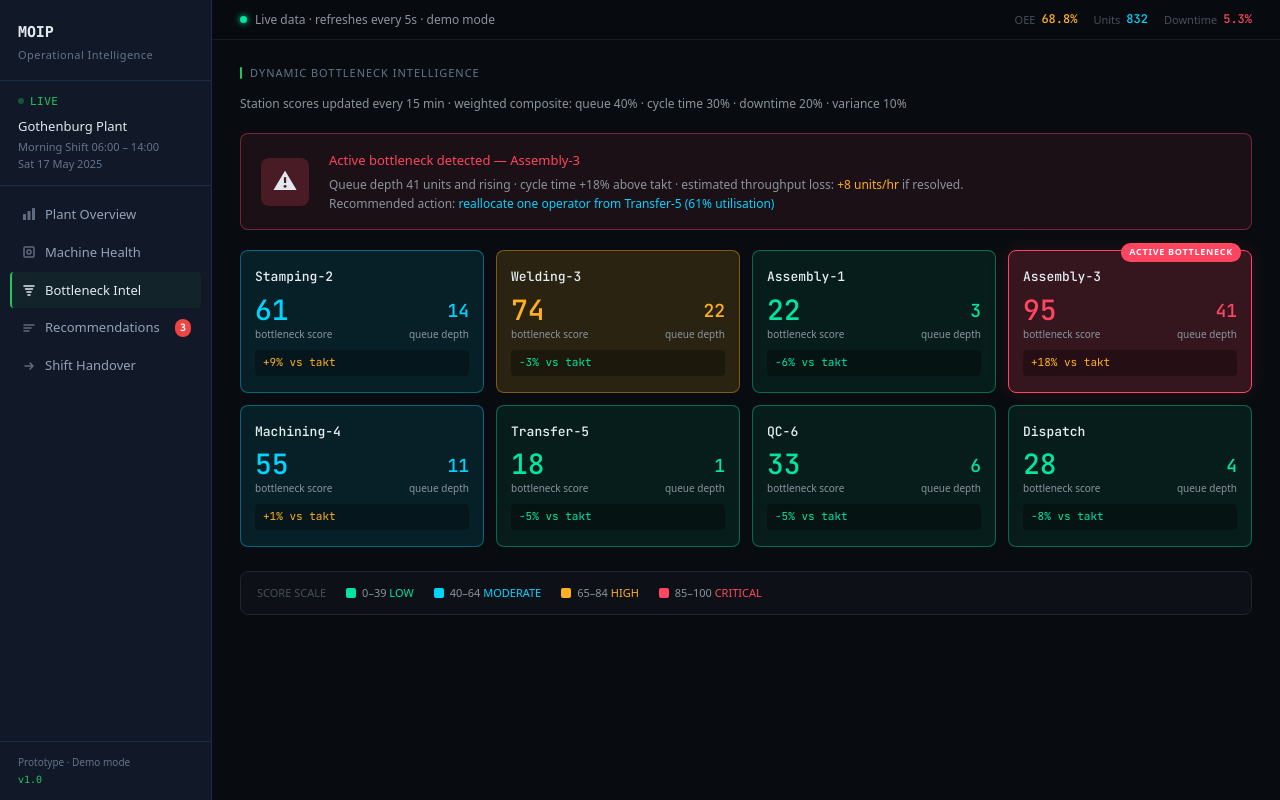
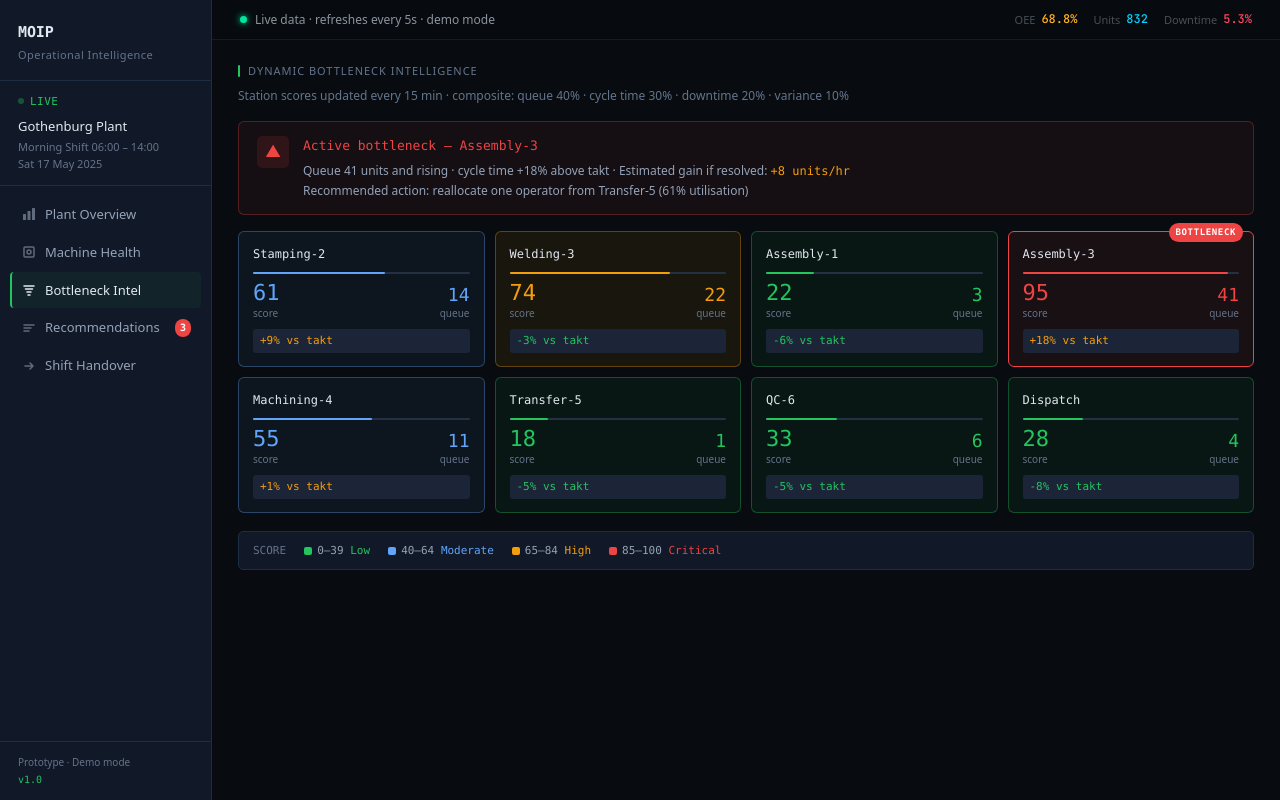
Before and after one commit to AlenChristopher/moip-prototype, a React (Vite) app: page / in a window 1280 px wide. Both pictures are taken after a click on the button "Bottleneck Intel". Built offline with nearby package versions, Linux system fonts and the light colour scheme.

Commit message:
Refactor color functions and update styles in BottleneckView

```diff
--- a/src/components/bottleneck/BottleneckView.jsx
+++ b/src/components/bottleneck/BottleneckView.jsx
@@ -1,65 +1,67 @@
 import React from 'react'
 import { SectionTitle } from '../shared/UI'
 
-function heatColor(score) {
-  if (score >= 85) return { bg: 'rgba(255,69,96,0.18)',  border: '#FF4560', text: '#FF4560' }
-  if (score >= 65) return { bg: 'rgba(255,176,32,0.14)', border: '#FFB020', text: '#FFB020' }
-  if (score >= 40) return { bg: 'rgba(0,212,255,0.10)',  border: '#00D4FF', text: '#00D4FF' }
-  return                   { bg: 'rgba(0,229,160,0.08)', border: '#00E5A0', text: '#00E5A0' }
+function cellColors(score) {
+  if (score >= 85) return { bg: 'rgba(239,68,68,0.07)',  border: '#EF4444', text: '#EF4444', bar: '#EF4444' }
+  if (score >= 65) return { bg: 'rgba(245,158,11,0.07)', border: '#F59E0B', text: '#F59E0B', bar: '#F59E0B' }
+  if (score >= 40) return { bg: 'rgba(96,165,250,0.06)', border: '#60A5FA', text: '#60A5FA', bar: '#60A5FA' }
+  return               { bg: 'rgba(34,197,94,0.06)',   border: '#22C55E', text: '#22C55E', bar: '#22C55E' }
 }
 
 function StationCell({ station }) {
-  const c = heatColor(station.score)
+  const c = cellColors(station.score)
   const isHot = station.score >= 85
+
   return (
     <div style={{
       background: c.bg,
-      border: `1px solid ${c.border}${isHot ? '' : '66'}`,
-      borderRadius: 8,
-      padding: '16px 14px',
-      display: 'flex',
-      flexDirection: 'column',
-      gap: 8,
+      border: `1px solid ${isHot ? c.border : c.border + '55'}`,
+      borderRadius: 6,
+      padding: '13px 14px',
       position: 'relative',
-      boxShadow: isHot ? `0 0 20px ${c.border}22` : 'none',
       transition: 'all 0.5s ease',
-      animation: isHot ? 'pulse-glow 2s ease-in-out infinite' : 'none',
     }}>
       {station.bottleneck && (
         <div style={{
-          position: 'absolute', top: -8, right: 10,
-          background: '#FF4560', color: '#fff',
-          fontSize: 9, fontWeight: 700,
-          padding: '2px 8px', borderRadius: 10,
-          letterSpacing: '0.08em',
+          position: 'absolute', top: -9, right: 10,
+          background: '#EF4444', color: '#fff',
+          fontSize: 9, fontWeight: 600,
+          padding: '2px 7px', borderRadius: 10,
+          letterSpacing: '0.07em', fontFamily: 'var(--font-mono)',
         }}>
-          ACTIVE BOTTLENECK
+          BOTTLENECK
         </div>
       )}
-      <div style={{ fontSize: 13, fontWeight: 500, color: '#E6EDF3', fontFamily: 'JetBrains Mono' }}>
+
+      <div style={{ fontSize: 12, fontWeight: 500, color: 'var(--text)', fontFamily: 'var(--font-mono)', marginBottom: 8 }}>
         {station.name}
       </div>
+
+      {/* Score bar */}
+      <div style={{ height: 2, background: 'var(--overlay)', borderRadius: 1, marginBottom: 8 }}>
+        <div style={{ height: '100%', width: `${station.score}%`, background: c.bar, borderRadius: 1, transition: 'width 0.5s ease' }} />
+      </div>
+
       <div style={{ display: 'flex', justifyContent: 'space-between', alignItems: 'flex-end' }}>
         <div>
-          <div style={{ fontSize: 28, fontWeight: 500, color: c.text, fontFamily: 'JetBrains Mono', lineHeight: 1 }}>
+          <div style={{ fontSize: 22, fontWeight: 500, color: c.text, fontFamily: 'var(--font-mono)', lineHeight: 1 }}>
             {station.score}
           </div>
-          <div style={{ fontSize: 10, color: '#8B949E', marginTop: 2 }}>bottleneck score</div>
+          <div style={{ fontSize: 10, color: 'var(--dim)', marginTop: 1 }}>score</div>
         </div>
         <div style={{ textAlign: 'right' }}>
-          <div style={{ fontSize: 18, fontWeight: 500, color: c.text, fontFamily: 'JetBrains Mono' }}>
+          <div style={{ fontSize: 18, fontWeight: 500, color: c.text, fontFamily: 'var(--font-mono)', lineHeight: 1 }}>
             {station.queue}
           </div>
-          <div style={{ fontSize: 10, color: '#8B949E' }}>queue depth</div>
+          <div style={{ fontSize: 10, color: 'var(--dim)', marginTop: 1 }}>queue</div>
         </div>
       </div>
+
       <div style={{
-        padding: '4px 8px',
-        background: 'rgba(0,0,0,0.3)',
-        borderRadius: 4,
-        fontSize: 11,
-        color: station.cycleVsTakt.startsWith('+') ? '#FFB020' : '#00E5A0',
-        fontFamily: 'JetBrains Mono',
+        marginTop: 8, padding: '3px 7px',
+        background: 'var(--raised)', borderRadius: 3,
+        fontSize: 11, fontFamily: 'var(--font-mono)',
+        color: station.cycleVsTakt.startsWith('+') ? '#F59E0B' : '#22C55E',
       }}>
         {station.cycleVsTakt} vs takt
       </div>
@@ -71,70 +73,67 @@ export default function BottleneckView({ stations }) {
   const active = stations.find(s => s.bottleneck)
 
   return (
-    <div style={{ padding: '24px 28px' }}>
-      <div style={{ marginBottom: 20 }}>
-        <SectionTitle accent>Dynamic bottleneck intelligence</SectionTitle>
-        <div style={{ fontSize: 12, color: '#8B949E' }}>
-          Station scores updated every 15 min · weighted composite: queue 40% · cycle time 30% · downtime 20% · variance 10%
+    <div className="fade-up" style={{ padding: '22px 26px' }}>
+      <div style={{ marginBottom: 16 }}>
+        <SectionTitle>Dynamic bottleneck intelligence</SectionTitle>
+        <div style={{ fontSize: 12, color: 'var(--dim)', marginTop: -6 }}>
+          Station scores updated every 15 min · composite: queue 40% · cycle time 30% · downtime 20% · variance 10%
         </div>
       </div>
 
       {/* Active bottleneck callout */}
       {active && (
         <div style={{
-          background: 'rgba(255,69,96,0.08)',
-          border: '1px solid rgba(255,69,96,0.4)',
-          borderRadius: 8,
-          padding: '16px 20px',
-          marginBottom: 20,
-          display: 'flex',
-          gap: 20,
-          alignItems: 'center',
+          background: 'rgba(239,68,68,0.06)',
+          border: '1px solid rgba(239,68,68,0.3)',
+          borderRadius: 6, padding: '14px 18px', marginBottom: 16,
+          display: 'flex', gap: 14, alignItems: 'flex-start',
         }}>
           <div style={{
-            width: 48, height: 48, borderRadius: 8,
-            background: 'rgba(255,69,96,0.2)',
+            width: 32, height: 32, borderRadius: 5,
+            background: 'rgba(239,68,68,0.12)',
             display: 'flex', alignItems: 'center', justifyContent: 'center',
-            fontSize: 24, flexShrink: 0,
+            fontSize: 16, flexShrink: 0, color: '#EF4444',
           }}>
-            ⚠
+            ▲
           </div>
           <div>
-            <div style={{ fontSize: 13, fontWeight: 500, color: '#FF4560', marginBottom: 4 }}>
-              Active bottleneck detected — {active.name}
+            <div style={{ fontSize: 13, fontWeight: 500, color: '#EF4444', marginBottom: 4, fontFamily: 'var(--font-mono)' }}>
+              Active bottleneck — {active.name}
             </div>
-            <div style={{ fontSize: 12, color: '#8B949E', lineHeight: 1.6 }}>
-              Queue depth {active.queue} units and rising · cycle time {active.cycleVsTakt} above takt ·
-              estimated throughput loss: <span style={{ color: '#FFB020' }}>+8 units/hr</span> if resolved.
-              <br />Recommended action: <span style={{ color: '#00D4FF' }}>reallocate one operator from Transfer-5 (61% utilisation)</span>
+            <div style={{ fontSize: 12, color: 'var(--muted)', lineHeight: 1.6 }}>
+              Queue {active.queue} units and rising · cycle time {active.cycleVsTakt} above takt ·
+              Estimated gain if resolved:{' '}
+              <span style={{ color: '#F59E0B', fontFamily: 'var(--font-mono)' }}>+8 units/hr</span>
+              <br />
+              Recommended action:{' '}
+              <span style={{ color: 'var(--info)' }}>reallocate one operator from Transfer-5 (61% utilisation)</span>
             </div>
           </div>
         </div>
       )}
 
-      {/* Heatmap grid */}
-      <div style={{ display: 'grid', gridTemplateColumns: 'repeat(4, 1fr)', gap: 12, marginBottom: 24 }}>
-        {stations.map(station => (
-          <StationCell key={station.id} station={station} />
-        ))}
+      {/* Station grid */}
+      <div style={{ display: 'grid', gridTemplateColumns: 'repeat(4, 1fr)', gap: 10, marginBottom: 18 }}>
+        {stations.map(s => <StationCell key={s.id} station={s} />)}
       </div>
 
       {/* Legend */}
       <div style={{
-        display: 'flex', gap: 20, padding: '12px 16px',
-        background: '#0D1117', borderRadius: 8, border: '1px solid #21262D',
-        alignItems: 'center',
+        display: 'flex', gap: 18, padding: '10px 14px',
+        background: 'var(--surface)', borderRadius: 5,
+        border: '1px solid var(--border)', alignItems: 'center',
       }}>
-        <span style={{ fontSize: 11, color: '#484F58' }}>SCORE SCALE</span>
+        <span style={{ fontSize: 11, color: 'var(--dim)', fontFamily: 'var(--font-mono)' }}>SCORE</span>
         {[
-          { range: '0–39',   label: 'LOW',      color: '#00E5A0' },
-          { range: '40–64',  label: 'MODERATE', color: '#00D4FF' },
-          { range: '65–84',  label: 'HIGH',     color: '#FFB020' },
-          { range: '85–100', label: 'CRITICAL', color: '#FF4560' },
+          { range: '0–39',   label: 'Low',      color: '#22C55E' },
+          { range: '40–64',  label: 'Moderate', color: '#60A5FA' },
+          { range: '65–84',  label: 'High',     color: '#F59E0B' },
+          { range: '85–100', label: 'Critical', color: '#EF4444' },
         ].map(item => (
-          <div key={item.range} style={{ display: 'flex', alignItems: 'center', gap: 6 }}>
-            <div style={{ width: 10, height: 10, borderRadius: 2, background: item.color }} />
-            <span style={{ fontSize: 11, color: '#8B949E' }}>
+          <div key={item.range} style={{ display: 'flex', alignItems: 'center', gap: 5 }}>
+            <div style={{ width: 8, height: 8, borderRadius: 2, background: item.color }} />
+            <span style={{ fontSize: 11, color: 'var(--muted)', fontFamily: 'var(--font-mono)' }}>
               {item.range} <span style={{ color: item.color }}>{item.label}</span>
             </span>
           </div>
```
